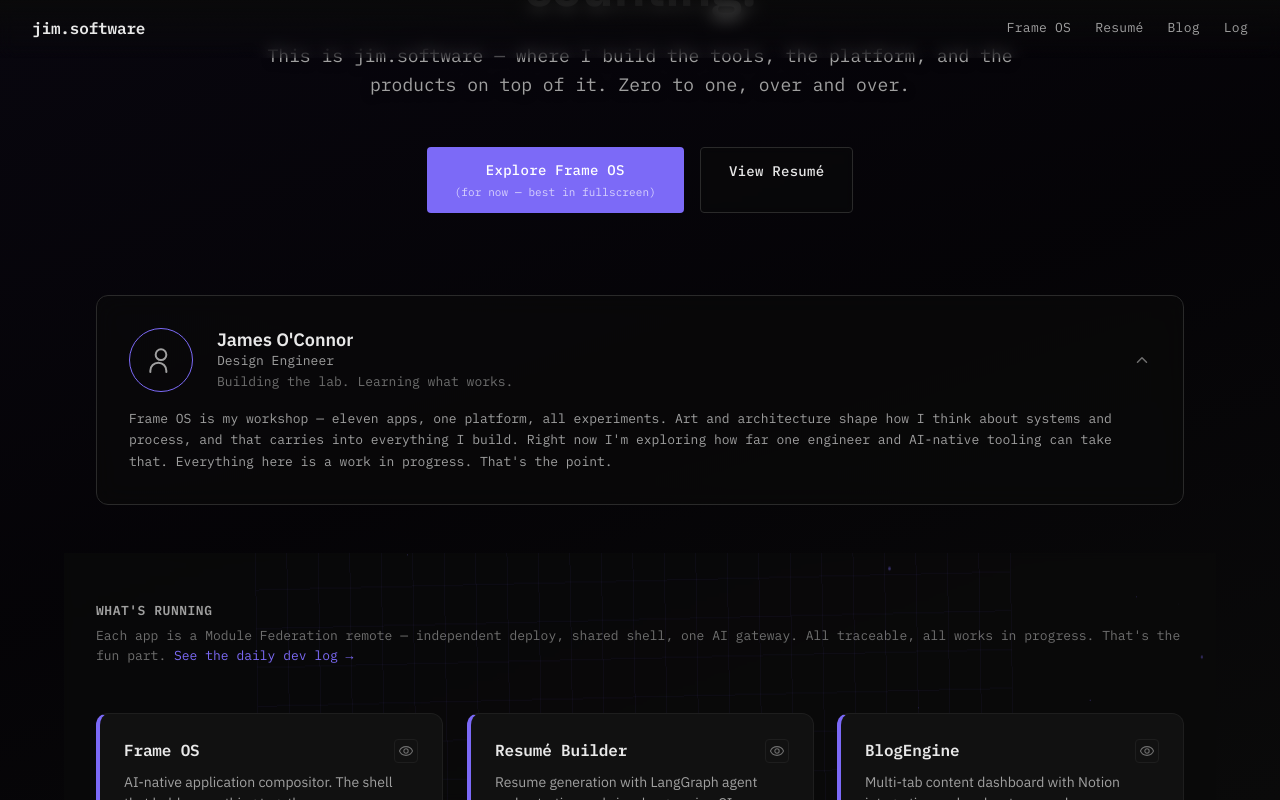
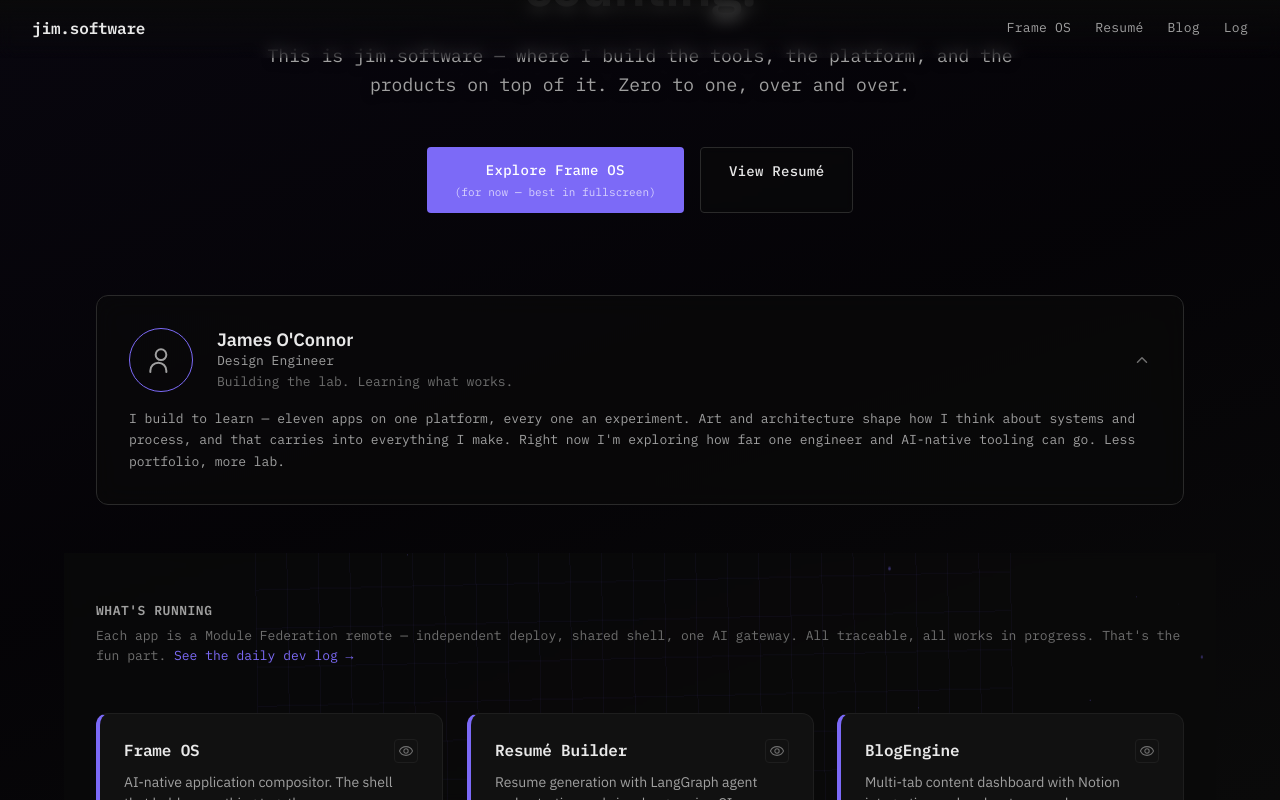
Before and after one commit to ojfbot/landing, a React (Vite) app: page / in a window 1280 px wide. Both pictures are taken after a click on the button 640 px from the left and 681 px from the top of the page. Shown: the part 321-1121 px from the top of the page. Built offline with nearby package versions, Linux system fonts and the light colour scheme.

Commit message:
copy: rewrite bio to lead with learning, not product names
Removes Frame OS name from bio opener — leads with process and
experimentation instead. Closes with "less portfolio, more lab"
to frame the page as an active learning environment.

Co-Authored-By: Claude Opus 4.6 <noreply@anthropic.com>

```diff
--- a/src/components/BioCard/BioCard.tsx
+++ b/src/components/BioCard/BioCard.tsx
@@ -65,11 +65,11 @@ export function BioCard() {
 
         <div className={styles.body}>
           <p className={styles.bio}>
-            Frame&nbsp;OS is my workshop&nbsp;— eleven apps, one platform, all
-            experiments. Art and architecture shape how I think about systems
-            and process, and that carries into everything I build. Right now
-            I'm exploring how far one engineer and AI-native tooling can take
-            that. Everything here is a work in progress. That's the point.
+            I build to learn&nbsp;— eleven apps on one platform, every one an
+            experiment. Art and architecture shape how I think about systems
+            and process, and that carries into everything I make. Right now
+            I'm exploring how far one engineer and AI-native tooling can go.
+            Less portfolio, more lab.
           </p>
         </div>
       </button>
```
